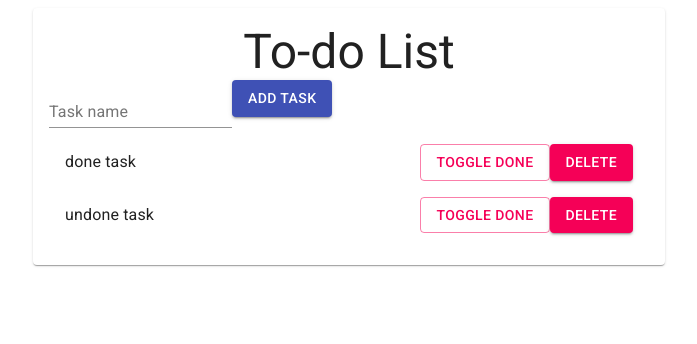
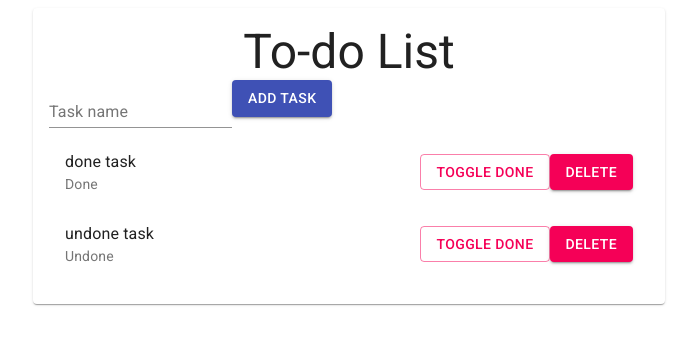
Before and after one commit to karmek-k/react-node-assignment, a Next.js app in the folder frontend/: page / in a window 1280 px wide. Shown: the top 344 px of the page, without its empty margins (291-988 px from the left). Built offline with nearby package versions, Linux system fonts and the light colour scheme.

Commit message:
Add a secondary text to TaskComponent

```diff
--- a/frontend/components/index/TaskComponent.tsx
+++ b/frontend/components/index/TaskComponent.tsx
@@ -14,7 +14,10 @@ const TaskComponent: React.FC<Props> = ({ task }) => {
 
   return (
     <ListItem>
-      <ListItemText primary={task.name} />
+      <ListItemText
+        primary={task.name}
+        secondary={task.done ? 'Done' : 'Undone'}
+      />
       <Button
         variant="outlined"
         color="secondary"
```
